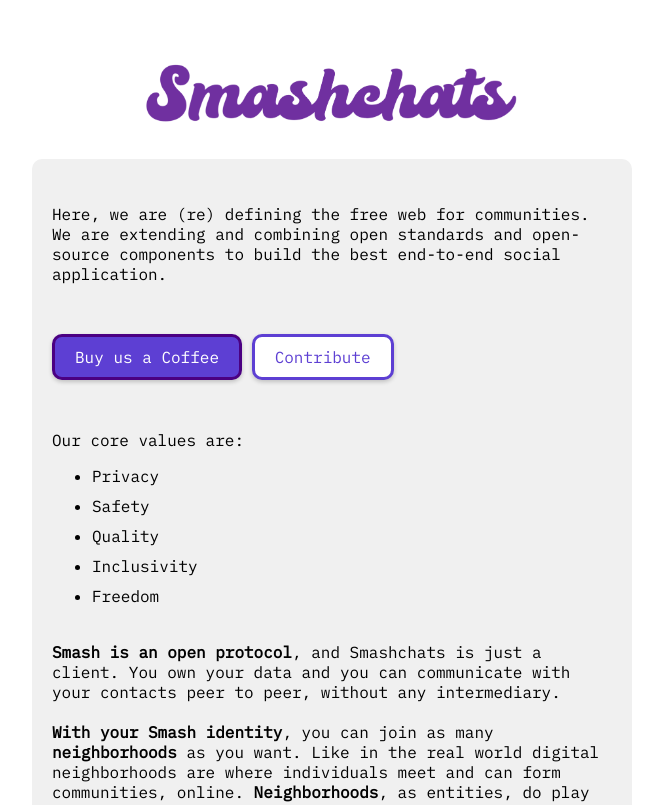
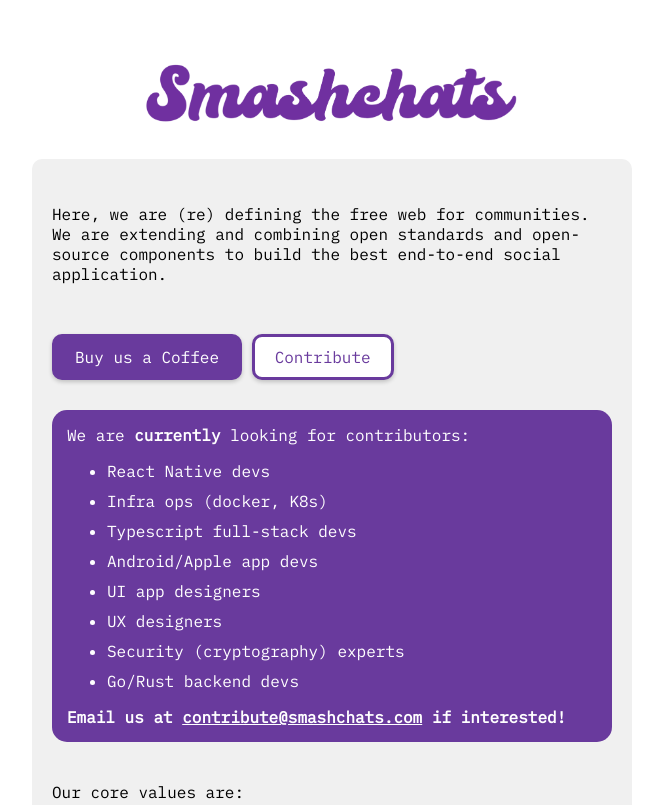
Before and after one commit to smashchats/home, a plain HTML site: page index.html in a window 1280 px wide. Shown: the top 805 px of the page, without its empty margins (308-971 px from the left). Drawn offline with Linux system fonts and the light colour scheme.

Commit message:
update job ads

```diff
--- a/index.html
+++ b/index.html
@@ -19,10 +19,28 @@
         <br>
 
         <a href="https://polar.sh/smashchats/donate" target="_blank" class="btn">Buy us a Coffee</a>
-        <a href="https://dev.smashchats.com/" class="btn secondary">Contribute</a><br><br>
+        <a href="https://dev.smashchats.com/" class="btn secondary">Contribute</a>
 
-        <br>
+        <br><br>
 
+        <div id="contributors">
+            We are <b>currently</b> looking for contributors:
+            <ul>
+                <li>React Native devs</li>
+                <li>Infra ops (docker, K8s)</li>
+                <li>Typescript full-stack devs</li>
+                <li>Android/Apple app devs</li>
+                <li>UI app designers</li>
+                <li>UX designers</li>
+                <li>Security (cryptography) experts</li>
+                <li>Go/Rust backend devs</li>
+            </ul>
+            <b>
+                Email us at <a href="mailto:contribute@smashchats.com">contribute@smashchats.com</a> if interested!
+            </b>
+        </div>
+
+        <br><br>
 
         Our core values are:<br>
 
@@ -48,7 +66,8 @@
         <b>Smash is a 1:N messaging and a curated content sharing protocol.</b>
         We are designing a new standard combining open solutions and APIs to run a free digital social world.
         Each function is standardized separately and ran in isolation as micro services.
-        As we promote full openness and interoperability, this means that the Smash protocol could be used for many other applications and use cases.
+        As we promote full openness and interoperability, this means that the Smash protocol could be used for many
+        other applications and use cases.
         Effectively <b>redesigning the web for digital communities</b>.
         <br><br>
 
@@ -57,7 +76,7 @@
         <br><br>
 
         <b>For the same reasons it also means that, as in real life, there will be good and bad neighborhoods. We are no
-        one to judge. Be careful out there and be kind to one another. Share recommendations!</b>
+            one to judge. Be careful out there and be kind to one another. Share recommendations!</b>
         <br><br>
 
         As the pioneers of this new internet, we will kickstart a few neighborhoods.
@@ -81,15 +100,15 @@
         <br><br>
 
         If you are not interested in becoming a Smash Developer, but are interested in joining early Smash Chats
-        neighborhoods, you can <a href="https://links.smashchats.com/waitlist" target="_blank">join the waitlist</a> today.
+        neighborhoods, you can <a href="https://links.smashchats.com/waitlist" target="_blank">join the waitlist</a>
+        today.
         <br><br>
 
         See you online!
         <br><br>
-        <br><br>
 
-        <a href="https://dev.smashchats.com/" class="btn">Become a Developer</a>
-        <br><br>
+        <a href="https://dev.smashchats.com/" class="btn centered">Become a Developer</a>
+
     </div>
 </body>
 
--- a/styles/style.css
+++ b/styles/style.css
@@ -37,15 +37,30 @@ h1 img {
     margin-bottom: 50px;
 }
 
+#contributors {
+    padding: 15px;
+    background-color: #693a9d;
+    color: white;
+    border-radius: 15px;
+}
+
+#contributors a {
+    color: white;
+}
+
+.centered {
+    margin: auto;
+}
+
 .btn {
     display: inline-block;
     margin: 10px 0;
-    background-color: #5D3FD3;
+    background-color: #693a9d;
     color: #ffffff;
     padding: 10px 20px;
     border-radius: 10px;
     text-decoration: none;
-    border: 3px solid #4B0082;
+    border: 3px solid #693a9d;
     transition: all 0.3s ease;
     position: relative;
     top: 0;
@@ -53,7 +68,7 @@ h1 img {
 }
 
 .btn:hover {
-    background-color: #4B0082;
+    background-color: #693a9d;
     color: #ffffff;
 }
 
@@ -66,14 +81,14 @@ h1 img {
 
 .btn.secondary {
     background-color: #ffffff;
-    color: #5D3FD3;
-    border: 3px solid #5D3FD3;
+    color: #693a9d;
+    border: 3px solid #693a9d;
 }
 
 .btn.secondary:hover {
     background-color: #f0f0f0;
-    color: #4B0082;
-    border-color: #4B0082;
+    color: #693a9d;
+    border-color: #693a9d;
 }
 
 .btn.secondary:active {
```
